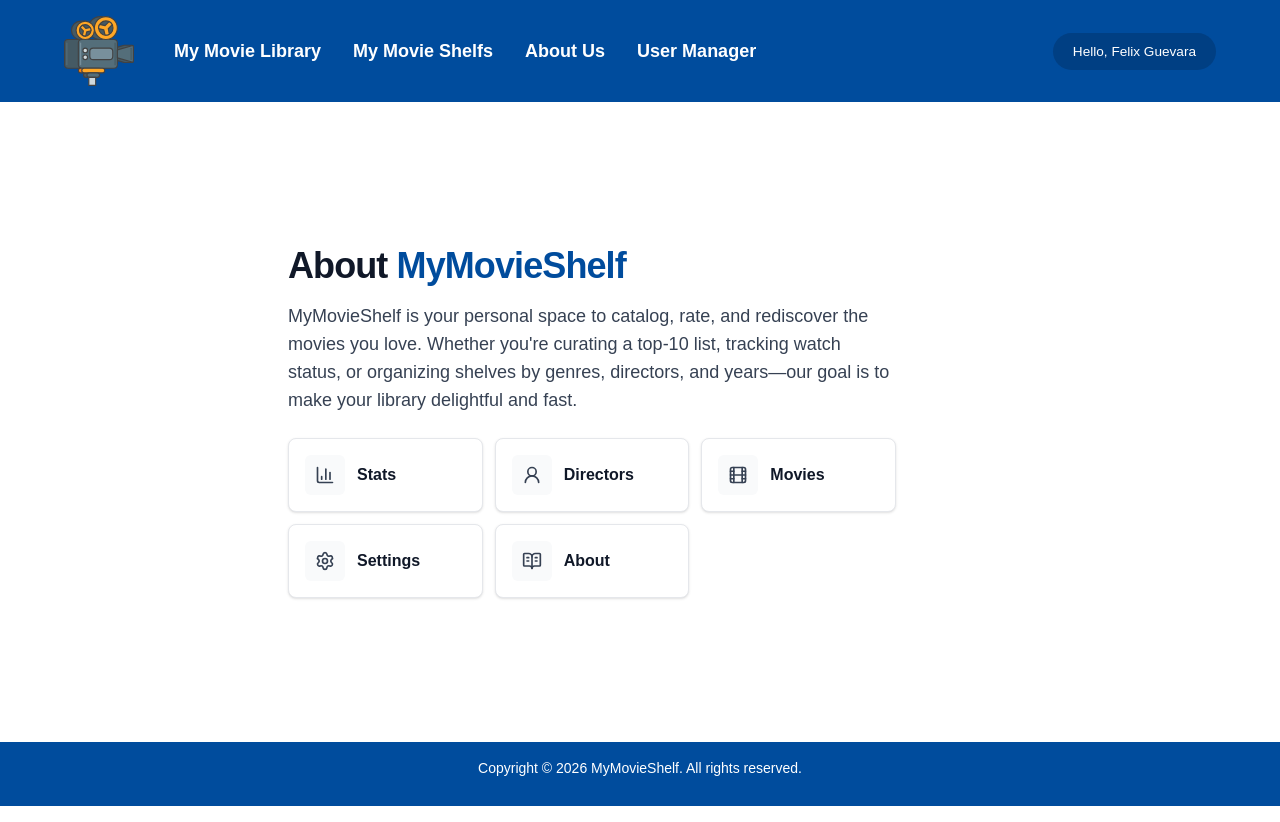
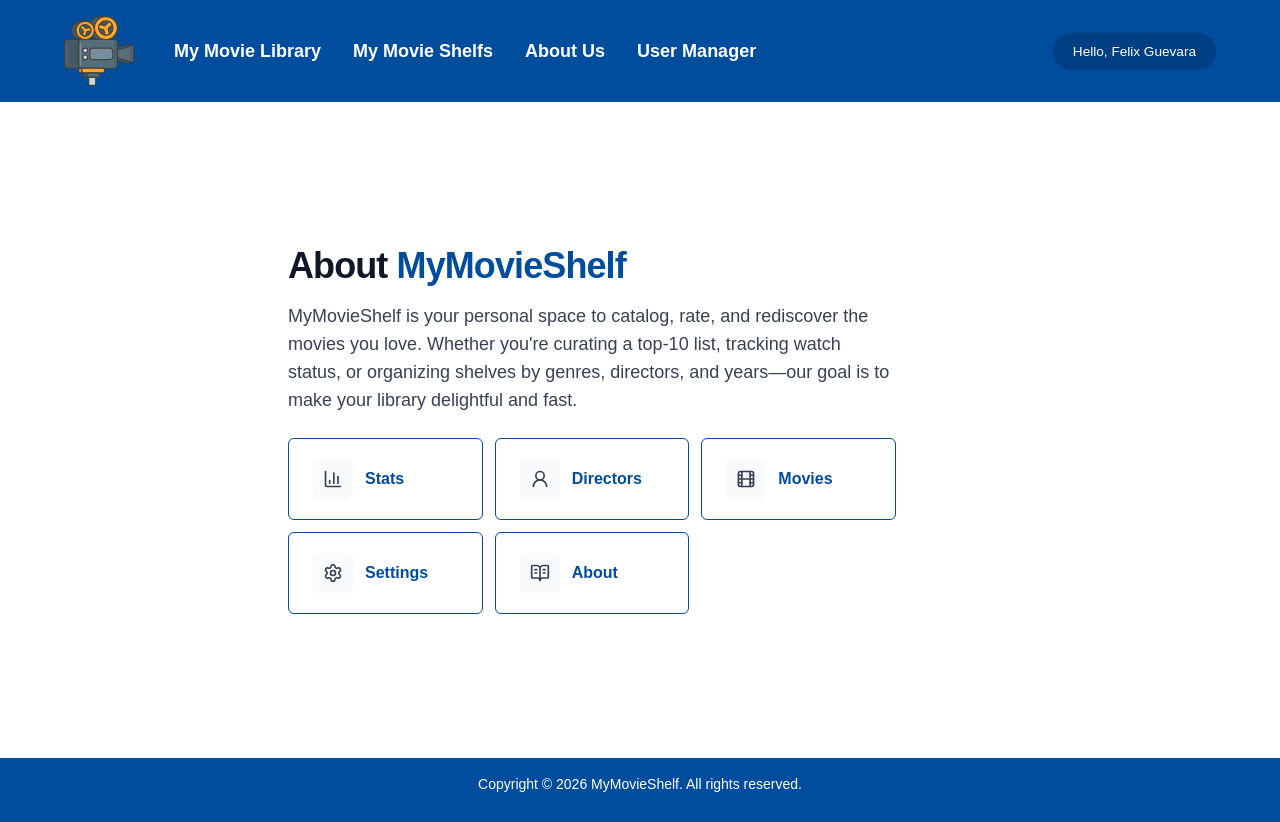
Before and after one commit to FelixGuevara/MyMovieShelf, a Next.js app: page / in a window 1280 px wide. Built offline with nearby package versions, Linux system fonts and the light colour scheme.

Commit message:
Update action card

```diff
--- a/app/components/actionCard.tsx
+++ b/app/components/actionCard.tsx
@@ -5,8 +5,9 @@ import { type ReactNode } from "react";
 type ActionCardProps = {
   href: string;
   label: string;
-  icon?: ReactNode; // you can pass a Lucide/Heroicon component here
+  icon?: ReactNode;
   ariaLabel?: string;
+  className?: string;
 };
 
 export function ActionCard({ href, label, icon, ariaLabel }: ActionCardProps) {
@@ -14,14 +15,13 @@ export function ActionCard({ href, label, icon, ariaLabel }: ActionCardProps) {
     <Link
       href={href}
       aria-label={ariaLabel ?? label}
-      className="
-        action-card group flex h-full w-full items-center gap-3 rounded-lg border
-        border-gray-200 bg-white p-4 text-gray-900 shadow-sm transition
-        hover:border-blue-400 hover:shadow-md focus:outline-none focus:ring-4
-        focus:ring-blue-100 dark:border-gray-800 dark:bg-gray-900 dark:text-gray-100
-        dark:hover:border-blue-500 dark:focus:ring-blue-900
-      "
+
+      className={[
+        "action-card", // <<— your CSS
+        "group flex w-full items-center gap-3", // tailwind for layout; safe with your CSS
+      ].join(" ")}
     >
+
       <div className="action-card__icon flex h-10 w-10 items-center justify-center rounded-md bg-gray-50 text-gray-700 dark:bg-gray-800 dark:text-gray-300">
         {/* If an icon was provided, render it. Otherwise, show a fallback hashtag. */}
         {icon ? (
--- a/app/globals.css
+++ b/app/globals.css
@@ -3,6 +3,8 @@
 :root {
   --background: #ffffff;
   --foreground: #171717;
+
+  --bs-primary-rgb: 0, 76, 157;
 }
 
 @theme inline {
@@ -33,3 +35,29 @@ body {
   font-size: 0.85rem;
   color: white;
 }
+
+.action-card {
+    height: 100%;
+    padding: 20px 24px;
+    border: 1px solid rgb(var(--bs-primary-rgb));
+    border-radius: 6px;
+    text-decoration: none;
+    transition: box-shadow .15s ease, transform .05s ease, color .3s ease, background-color .3s ease;
+    color: rgb(var(--bs-primary-rgb));
+    background: #fff;
+    text-align: left;
+}
+
+    .action-card:hover {
+        box-shadow: 0 6px 16px rgba(0,0,0,.08);
+        transform: translateY(-1px);
+        color: white;
+        background-color: rgb(var(--bs-primary-rgb));
+    }
+
+.action-card__icon img {
+    width: 28px;
+    height: 28px;
+    display: block;
+    flex: 0 0 auto;
+}
```
